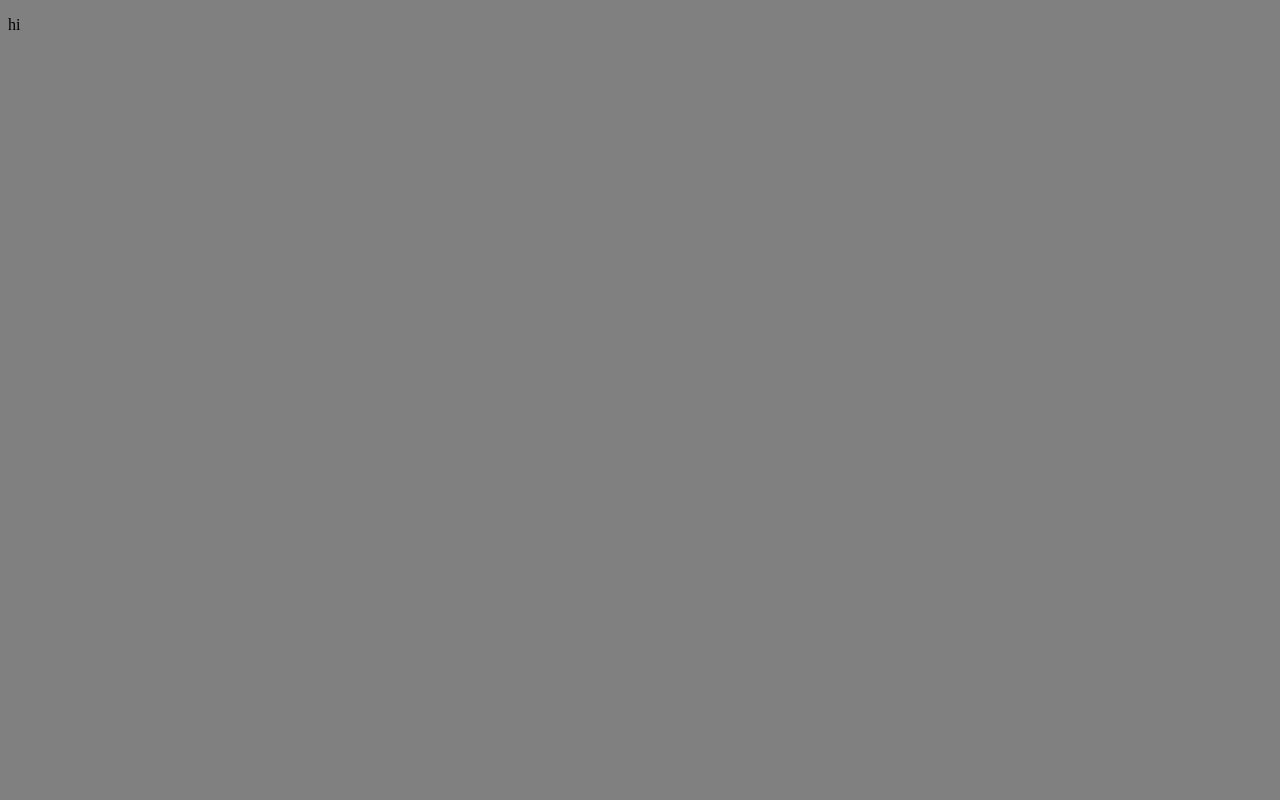
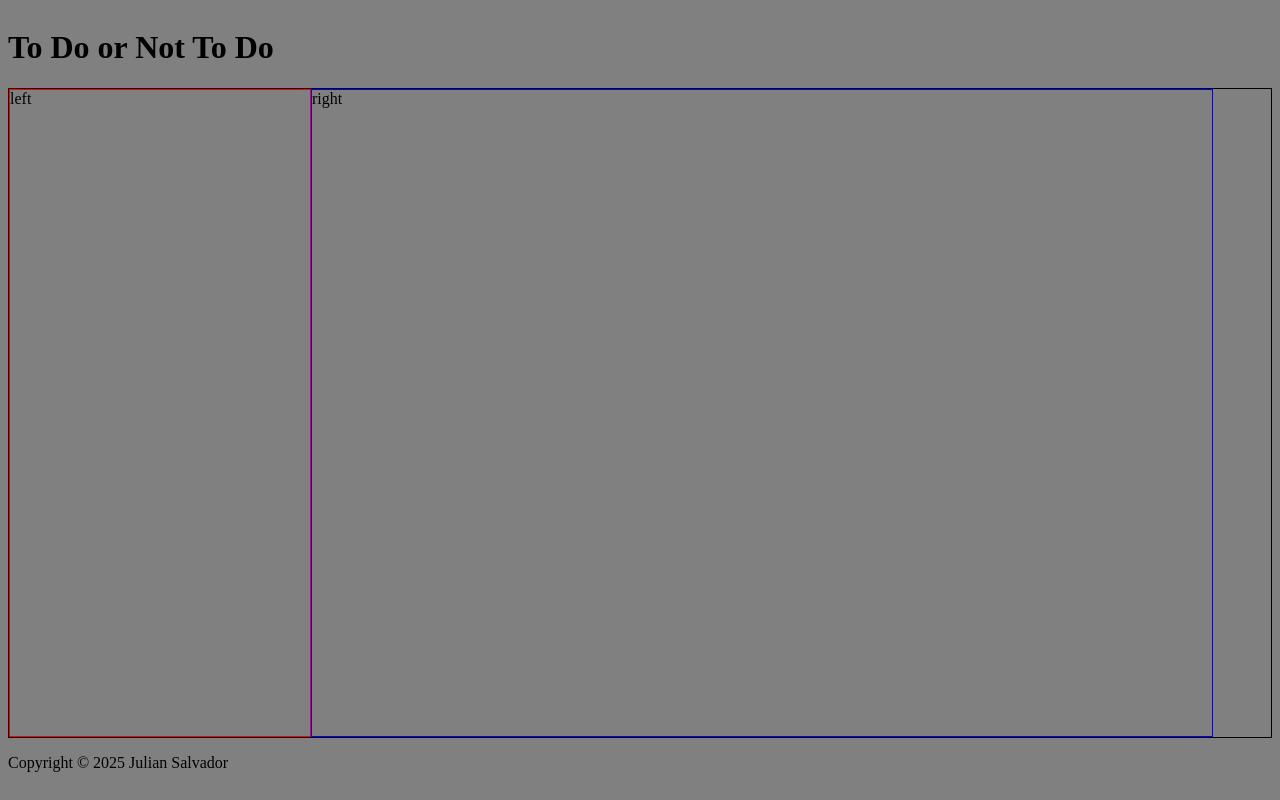
Before and after one commit to juliansalvador727/vanilla_todo_list, a website built with webpack: page src/template.html in a window 1280 px wide. Built offline with nearby package versions, Linux system fonts and the light colour scheme.

Commit message:
template html and css, added boiler code

```diff
--- a/src/index.js
+++ b/src/index.js
@@ -1,5 +1,7 @@
+// index.js
 import "./styles/styles.css";
 import createItem from "./modules/toDoItem";
+import createProject from "./modules/toDoProject";
 
 console.log("hello list");
 const newItem = createItem({
@@ -12,3 +14,9 @@ const newItem = createItem({
 });
 
 console.log(newItem.getInfo());
+
+const newProject = createProject({ title: "test-project" });
+
+newProject.addItem(newItem);
+
+console.log(newProject.getProjectInfo());
--- a/src/styles/styles.css
+++ b/src/styles/styles.css
@@ -1,3 +1,22 @@
 body {
   background-color: grey;
+  display: flex;
+  flex-direction: column;
 }
+
+.main {
+  display: flex;
+  border: black 1px solid;
+  min-height: calc(100vh - 104px - 48px);
+}
+
+.nav {
+  width: 300px;
+  min-width: 250px;
+  border: red 1px solid;
+}
+
+.project-preview {
+  width: 900px;
+  border: blue 1px solid;
+}
--- a/src/template.html
+++ b/src/template.html
@@ -6,6 +6,15 @@
     <title>To Do List</title>
   </head>
   <body>
-    <p>hi</p>
+    <header class="header">
+      <h1>To Do or Not To Do</h1>
+    </header>
+    <main class="main">
+      <nav class="nav">left</nav>
+      <div class="project-preview">right</div>
+    </main>
+    <footer class="footer">
+      <p>Copyright © 2025 Julian Salvador</p>
+    </footer>
   </body>
 </html>
```
